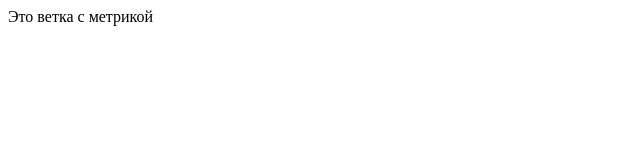
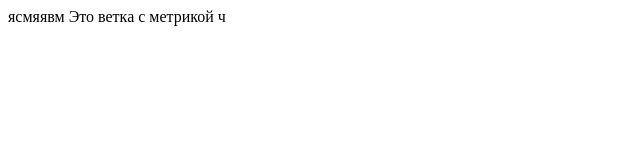
Before and after one commit to vabelenko/remote-demo, a plain HTML site: page index.html in a window 1280 px wide. Shown: the whole page, without its empty margins (0-640 px from the left). Drawn offline with Linux system fonts and the light colour scheme.

Commit message:
Update index.html

```diff
--- a/index.html
+++ b/index.html
@@ -14,8 +14,8 @@
 
 
 
+ясмяявм
 
-
-    Это ветка с метрикой
+    Это ветка с метрикой  ч
 </body>
 </html>
```
